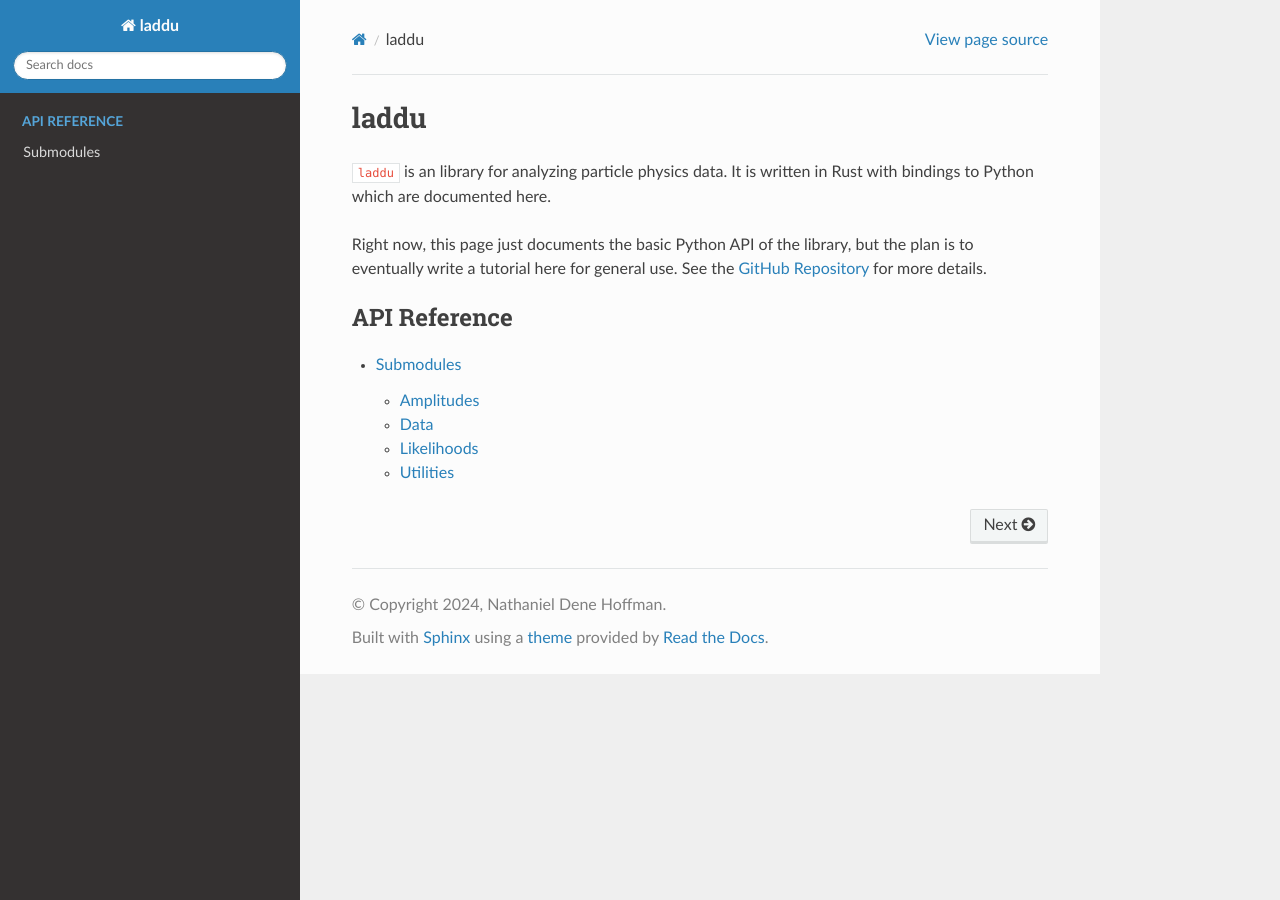
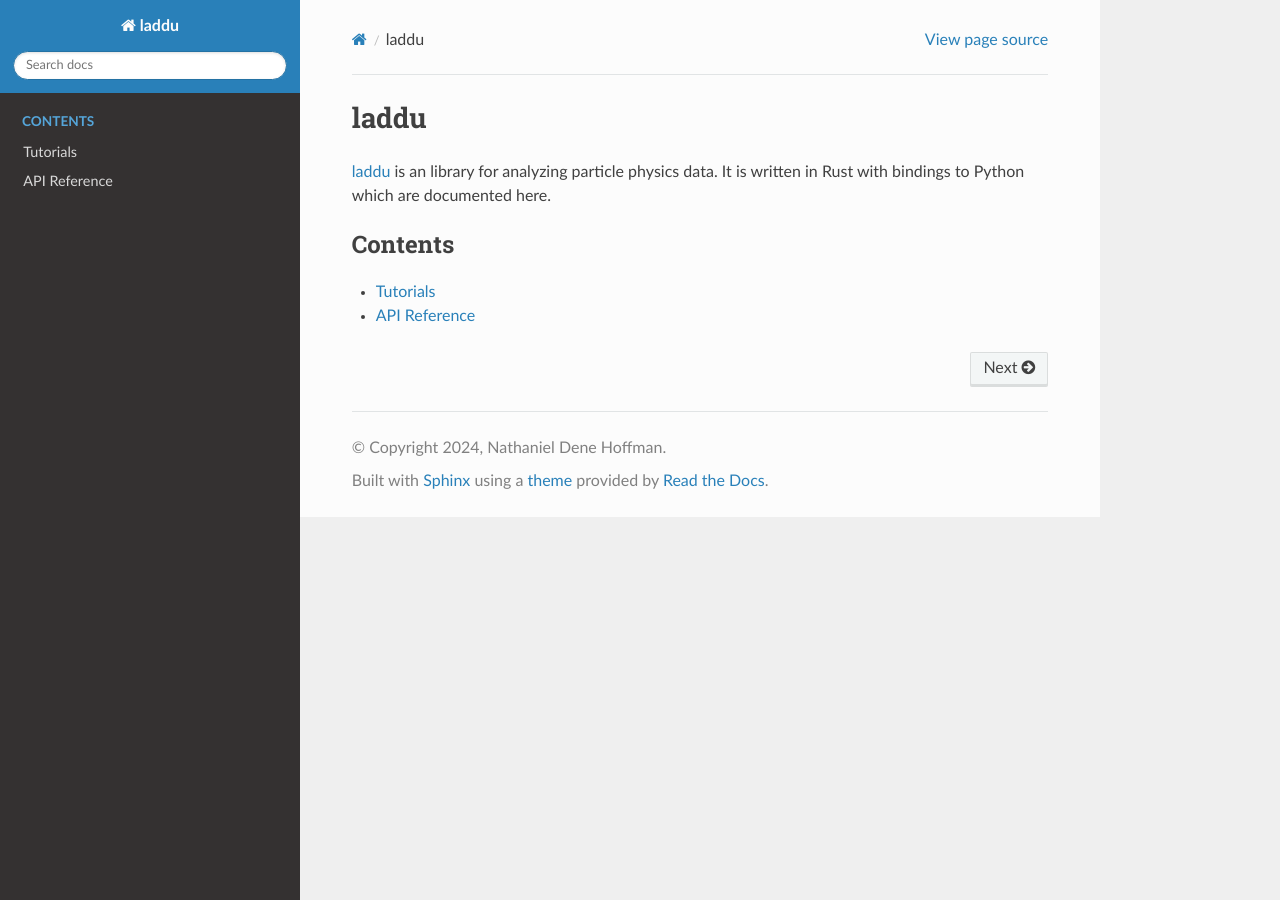
Before and after one commit to denehoffman/laddu, a Sphinx documentation site: the page built from docs/source/index.rst, in a window 1280 px wide. Built offline with Sphinx 7.4.7 and the Read the Docs theme 3.1.0, drawn with Linux system fonts in a browser that asks for light colours; the version number is read from the project's files by our own code.

Commit message:
docs: reorganize main page and include tutorials
tutorials are still a WIP

```diff
--- a/docs/source/index.rst
+++ b/docs/source/index.rst
@@ -1,13 +1,13 @@
 laddu
 =====
 
-``laddu`` is an library for analyzing particle physics data. It is written in Rust with bindings to Python which are documented here.
+`laddu <https://github.com/denehoffman/laddu>`_ is an library for analyzing particle physics data. It is written in Rust with bindings to Python which are documented here.
 
-Right now, this page just documents the basic Python API of the library, but the plan is to eventually write a tutorial here for general use. See the `GitHub Repository <https://github.com/denehoffman/laddu>`_ for more details.
 
 .. toctree::
-   :caption: API Reference
-   :maxdepth: 2
+   :caption: Contents
+   :maxdepth: 1
    :name: sec-api
 
+   tutorials/index
    modules/index
--- a/docs/source/modules/index.rst
+++ b/docs/source/modules/index.rst
@@ -1,5 +1,7 @@
-Submodules
-==========
+API Reference
+=============
+
+This is the main API documentation for ``laddu``.
 
 .. toctree::
    :maxdepth: 1
--- a/docs/source/modules/laddu/amplitudes/index.rst
+++ b/docs/source/modules/laddu/amplitudes/index.rst
@@ -1,4 +1,4 @@
-Amplitudes
+amplitudes
 ==========
 
 .. automodule:: laddu.amplitudes
--- a/docs/source/modules/laddu/data.rst
+++ b/docs/source/modules/laddu/data.rst
@@ -1,4 +1,4 @@
-Data
+data
 ====
 
 .. automodule:: laddu.data
--- a/docs/source/modules/laddu/likelihoods.rst
+++ b/docs/source/modules/laddu/likelihoods.rst
@@ -1,4 +1,4 @@
-Likelihoods
+likelihoods
 ===========
 
 .. automodule:: laddu.likelihoods
--- a/docs/source/modules/laddu/utils/index.rst
+++ b/docs/source/modules/laddu/utils/index.rst
@@ -1,4 +1,4 @@
-Utilities
+utils
 =========
 
 .. toctree::
--- /dev/null
+++ b/docs/source/tutorials/binned_fit.rst
@@ -0,0 +1,2 @@
+Binned Fitting Tutorial
+=======================
```
Also changed, not shown: docs/source/tutorials/index.rst (added, +10 -0 lines), docs/source/tutorials/unbinned_fit.rst (added, +110 -0 lines), docs/source/tutorials/live_plotting.rst (added).
